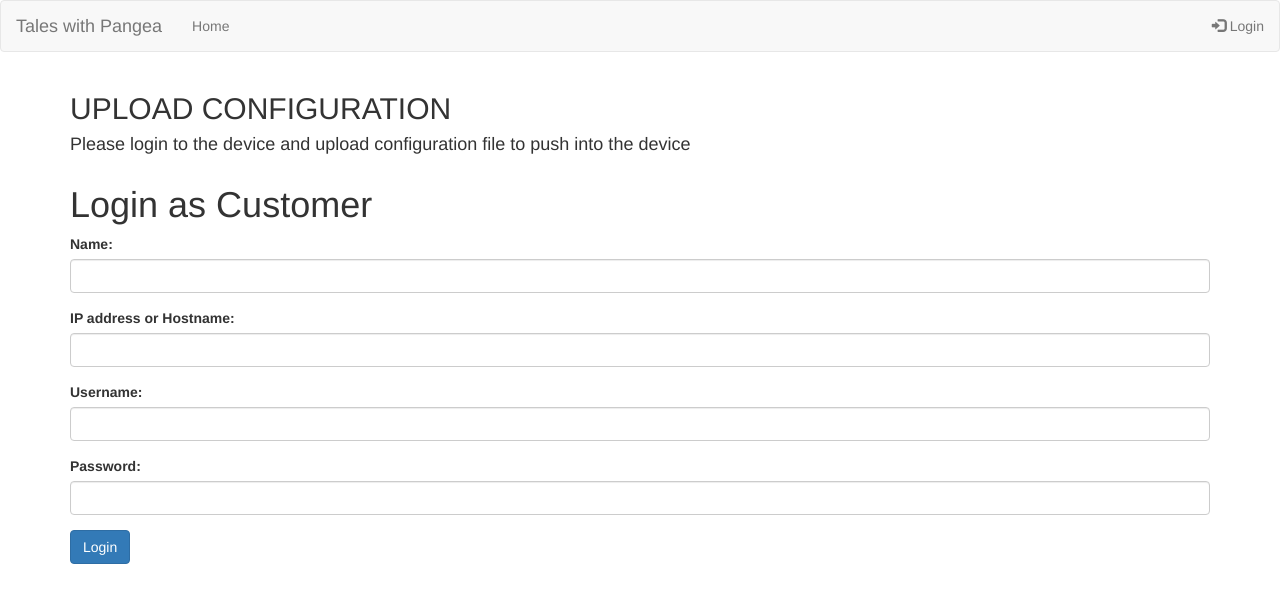
After one commit to talesoftechnology/tales_with_pangea, a Flask app: template templates/upload_page.html in a window 1280 px wide. The commit adds this page. Shown: the top 603 px of the page. Run offline with Flask 2, Linux system fonts and the light colour scheme; the template is opened without the code that fills it, so the values that code supplies are empty; some libraries are stand-ins or nearby versions.

Commit message:
upload page

```diff
--- /dev/null
+++ b/templates/upload_page.html
@@ -0,0 +1,48 @@
+<!DOCTYPE html>
+<html>
+<head>
+    <title>Incorrect credentials</title>
+    <link rel="stylesheet" href="https://maxcdn.bootstrapcdn.com/bootstrap/3.3.7/css/bootstrap.min.css">
+</head>
+<body>
+    <nav class="navbar navbar-default">
+        <div class="container-fluid">
+            <div class="navbar-header">
+                <a class="navbar-brand" href="#">Tales with Pangea</a>
+            </div>
+            <ul class="nav navbar-nav">
+                <li><a href="/">Home</a></li>
+            </ul>
+            <ul class="nav navbar-nav navbar-right">
+                <li><a href="/login"><span class="glyphicon glyphicon-log-in"></span> Login</a></li>
+            </ul>
+        </div>
+    </nav>
+    <div class="container">
+        <h2>UPLOAD CONFIGURATION</h2>
+        <h4>Please login to the device and upload configuration file to push into the device</h4>
+    </div>
+    <div class="container">
+        <h1>Login as Customer</h1>
+        <form method="post">
+            <div class="form-group">
+                <label for="name">Name:</label>
+                <input type="text" class="form-control" id="name" name="name" required>
+            </div>
+            <div class="form-group">
+                <label for="ip">IP address or Hostname:</label>
+                <input type="text" class="form-control" id="ip" name="ip" required>
+            </div>
+            <div class="form-group">
+                <label for="username">Username:</label>
+                <input type="text" class="form-control" id="username" name="username" required>
+            </div>
+            <div class="form-group">
+                <label for="password">Password:</label>
+                <input type="password" class="form-control" id="password" name="password" required>
+            </div>
+            <button type="submit" class="btn btn-primary">Login</button>
+        </form>
+    </div>
+</body>
+</html>
```
Also changed, not shown: templates/results.html (line endings or trailing spaces), templates/reviews.html (line endings or trailing spaces).
